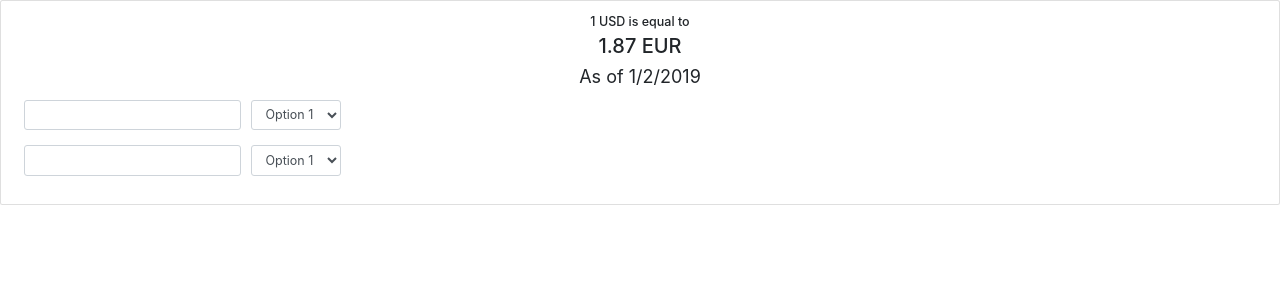
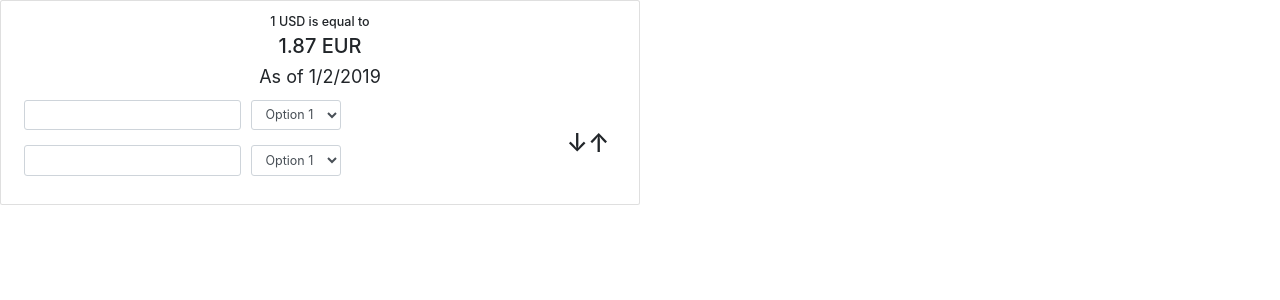
Before and after one commit to ticotheps/currency-converter, a React (Create React App) app in the folder satoshi-converter-app/: page / in a window 1280 px wide. Shown: the top 300 px of the page. Built offline with nearby package versions, Linux system fonts and the light colour scheme.

Commit message:
Created 'state' object on <Converter /> component

```diff
--- a/satoshi-converter-app/src/App.css
+++ b/satoshi-converter-app/src/App.css
@@ -1,4 +1,9 @@
 .App {
+  width: 50%;
   text-align: center;
   font-size: 1.8rem;
 }
+
+.convert-btn {
+  cursor: pointer;
+}
--- a/satoshi-converter-app/src/components/Converter.js
+++ b/satoshi-converter-app/src/components/Converter.js
@@ -1,6 +1,16 @@
 import React from 'react';
 
 class Converter extends React.Component {
+
+    state = {
+        currencies: ['USD', 'AUD', 'SGD', 'PHP', 'EUR'],
+        base: 'USD',
+        amount: '',
+        convertTo: '',
+        result: '',
+        date: ''
+    }
+
     render() {
         return (
             <div className="card card-body">
@@ -8,7 +18,7 @@ class Converter extends React.Component {
                 <h2>1.87 EUR</h2>
                 <p>As of 1/2/2019</p>
                 <div className="row">
-                    <div className="col-lg-10">
+                    <div className="col-lg-10 col-md-10">
                         <form className="form-inline mb-4">
                             <input className="form-control form-control-lg mx-3"/>
                             <select className="form-control form-control-lg">
@@ -23,6 +33,9 @@ class Converter extends React.Component {
                             </select>
                         </form>
                     </div>
+                    <div className="col-lg-2 col-md-2 col-sm-2 align-self-center">
+                        <h1 className="convert-btn">&#8595;&#8593;</h1>
+                    </div>
                 </div>
             </div>
         );
```
